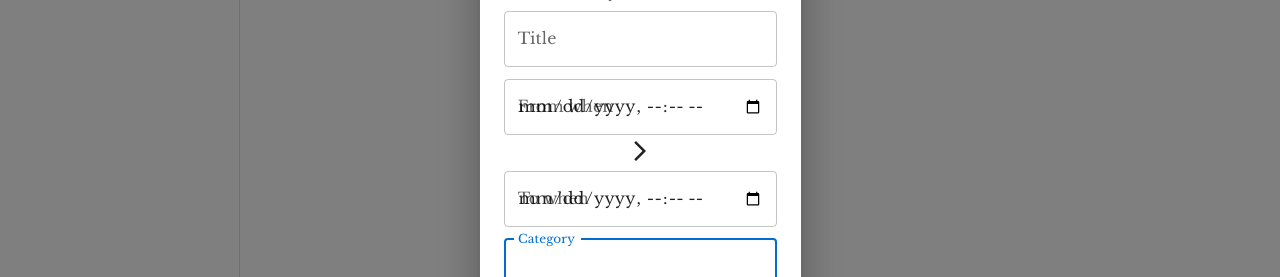
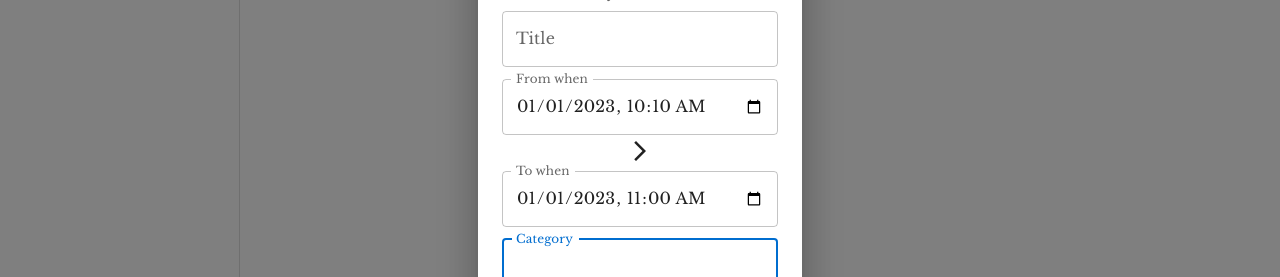
Before and after one commit to mhiratsuka/healthapp, a React (Vite) app in the folder frontend/app/: page /Journal in a window 1280 px wide. Both pictures are taken after a click on the button "+ Add new record". Shown: the part 260-537 px from the top of the page. Built offline with nearby package versions, Linux system fonts and the light colour scheme; no server answers.

Commit message:
Added Form control

```diff
--- a/frontend/app/src/pages/Journal/index.tsx
+++ b/frontend/app/src/pages/Journal/index.tsx
@@ -6,6 +6,7 @@ import DialogActions from '@mui/material/DialogActions'
 import DialogContent from '@mui/material/DialogContent'
 import DialogContentText from '@mui/material/DialogContentText'
 import DialogTitle from '@mui/material/DialogTitle'
+import FormControl from '@mui/material/FormControl'
 import Paper from '@mui/material/Paper'
 import Stack from '@mui/material/Stack'
 import Table from '@mui/material/Table'
@@ -55,6 +56,7 @@ export const Journal: FC = () => {
               + Add new record
             </Button>
           </Stack>
+          <FormControl>
             <Dialog open={recordModalOpen} onClose={handleRecordModalClose}>
               <DialogTitle>New Record</DialogTitle>
               <DialogContent>
@@ -83,6 +85,7 @@ export const Journal: FC = () => {
                     type='datetime-local'
                     label='From when'
                     fullWidth
+                    defaultValue='2023-01-01T10:10'
                   />
                   <ArrowForwardIosIcon />
                   <TextField
@@ -92,6 +95,7 @@ export const Journal: FC = () => {
                     type='datetime-local'
                     label='To when'
                     fullWidth
+                    defaultValue='2023-01-01T11:00'
                   />
                 </Box>
                 <TextField
@@ -120,6 +124,7 @@ export const Journal: FC = () => {
                 </Button>
               </DialogActions>
             </Dialog>
+          </FormControl>
           <TableContainer component={Paper}>
             <Table sx={{ minWidth: 650 }} aria-label='simple table'>
               <TableHead>
```
Lines whose indentation alone changed are shown as unchanged.
